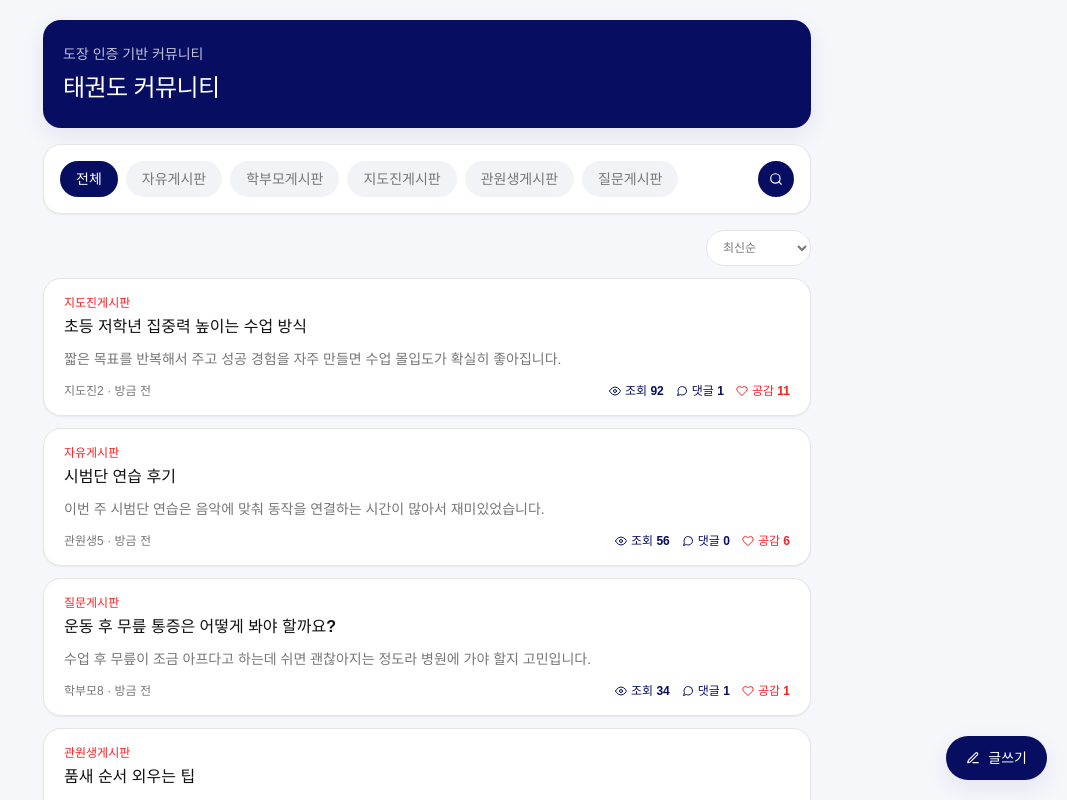
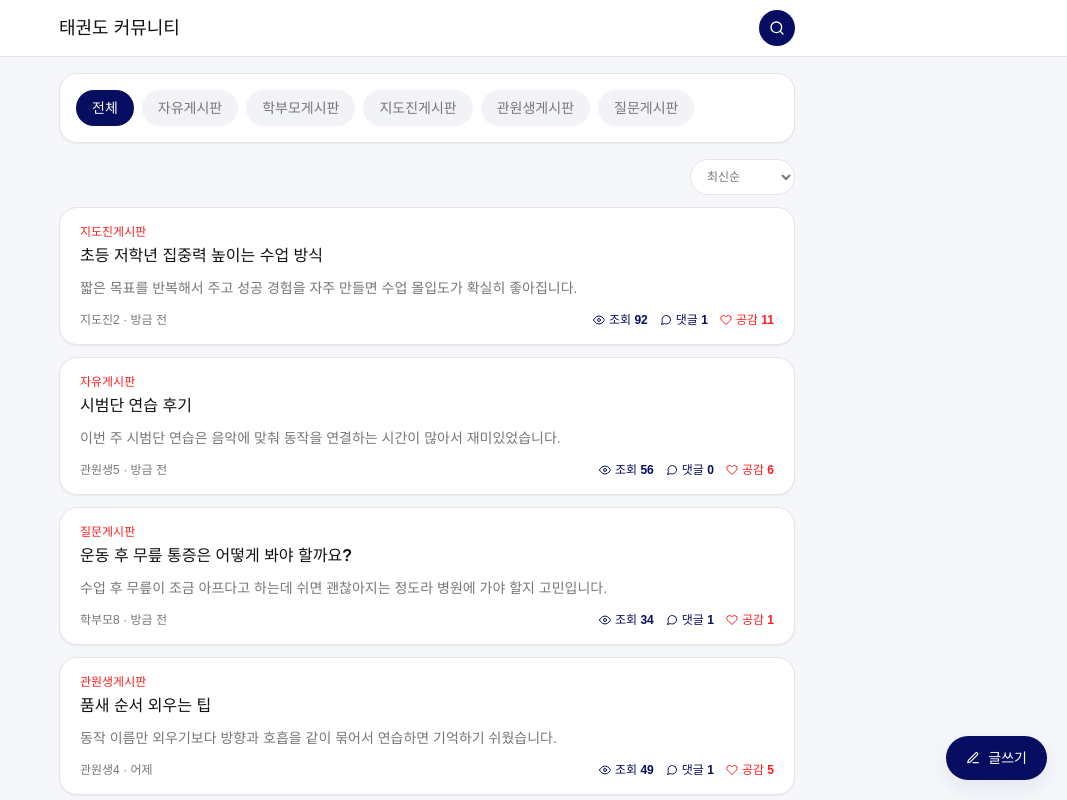
Before and after one commit to thisisyello/taekwondo-community, a React (Vite) app: page /login in a window 1280 px wide. Both pictures are taken after typing "Sample", "Sample123" into the empty fields and a click on the button "로그인". Shown: the top 800 px of the page, without its empty margins (213-1280 px from the left). Built offline with nearby package versions, Linux system fonts and the light colour scheme.

Commit message:
feat: AppLayout 및 TopBar 컴포넌트 추가, 페이지 레이아웃 개선

```diff
--- a/src/App.tsx
+++ b/src/App.tsx
@@ -1,5 +1,6 @@
 import { useEffect, useRef, useState } from "react";
 import { Navigate, Route, Routes, useParams } from "react-router";
+import AppLayout from "./components/AppLayout";
 import { initialComments, initialPosts } from "./data/initialBoardData";
 import BoardPage from "./pages/BoardPage";
 import LoginPage from "./pages/LoginPage";
@@ -198,6 +199,10 @@ export default function App() {
                 path="/"
                 element={
                     currentUser ? (
+                        <AppLayout
+                            title="태권도 커뮤니티"
+                            showSearchButton
+                        >
                             <BoardPage
                                 posts={visiblePosts}
                                 commentCountsByPostId={commentCountsByPostId}
@@ -206,6 +211,7 @@ export default function App() {
                                 selectedBoardType={selectedBoardType}
                                 onSelectBoardType={setSelectedBoardType}
                             />
+                        </AppLayout>
                     ) : (
                         <Navigate to="/login" replace />
                     )
@@ -215,10 +221,12 @@ export default function App() {
                 path="/search"
                 element={
                     currentUser ? (
+                        <AppLayout title="검색" showBackButton>
                             <SearchPage
                                 posts={posts}
                                 commentCountsByPostId={commentCountsByPostId}
                             />
+                        </AppLayout>
                     ) : (
                         <Navigate to="/login" replace />
                     )
@@ -228,10 +236,12 @@ export default function App() {
                 path="/posts/new"
                 element={
                     currentUser ? (
+                        <AppLayout title="글쓰기" showBackButton>
                             <PostEditorPage
                                 mode="create"
                                 onSubmitPost={handleCreatePost}
                             />
+                        </AppLayout>
                     ) : (
                         <Navigate to="/login" replace />
                     )
@@ -241,6 +251,7 @@ export default function App() {
                 path="/posts/:postId"
                 element={
                     currentUser ? (
+                        <AppLayout title="게시글" showBackButton>
                             <PostDetailRoute
                                 posts={posts}
                                 comments={comments}
@@ -252,6 +263,7 @@ export default function App() {
                                 onViewPost={handleViewPost}
                                 onDeletePost={handleDeletePost}
                             />
+                        </AppLayout>
                     ) : (
                         <Navigate to="/login" replace />
                     )
@@ -261,11 +273,13 @@ export default function App() {
                 path="/posts/:postId/edit"
                 element={
                     currentUser ? (
+                        <AppLayout title="글 수정" showBackButton>
                             <PostEditRoute
                                 posts={posts}
                                 currentUserId={currentUser.id}
                                 onUpdatePost={handleUpdatePost}
                             />
+                        </AppLayout>
                     ) : (
                         <Navigate to="/login" replace />
                     )
--- /dev/null
+++ b/src/components/AppLayout.tsx
@@ -0,0 +1,29 @@
+import type { ReactNode } from "react";
+import TopBar from "./TopBar";
+
+type AppLayoutProps = {
+    title: string;
+    children: ReactNode;
+    showBackButton?: boolean;
+    showSearchButton?: boolean;
+};
+
+export default function AppLayout({
+    title,
+    children,
+    showBackButton = false,
+    showSearchButton = false,
+}: AppLayoutProps) {
+    return (
+        <section className="min-h-svh bg-kta-bg text-kta-text">
+            <TopBar
+                title={title}
+                showBackButton={showBackButton}
+                showSearchButton={showSearchButton}
+            />
+            <main className="mx-auto flex max-w-3xl flex-col gap-4 px-4 pb-24 pt-4">
+                {children}
+            </main>
+        </section>
+    );
+}
--- a/src/components/BoardFilter.tsx
+++ b/src/components/BoardFilter.tsx
@@ -1,5 +1,3 @@
-import { FiSearch } from "react-icons/fi";
-import { Link } from "react-router";
 import { BOARD_FILTER_OPTIONS } from "../types/board";
 import type { BoardFilterType } from "../types/board";
 
@@ -13,8 +11,7 @@ export default function BoardFilter({
     onSelectBoardType,
 }: BoardFilterProps) {
     return (
-        <div className="flex items-center gap-2">
-            <div className="flex min-w-0 flex-1 gap-2 overflow-x-auto">
+        <div className="flex gap-2 overflow-x-auto">
             {BOARD_FILTER_OPTIONS.map((option) => (
                 <button
                     className={
@@ -30,13 +27,5 @@ export default function BoardFilter({
                 </button>
             ))}
         </div>
-            <Link
-                aria-label="검색"
-                className="flex h-9 w-9 shrink-0 items-center justify-center rounded-full bg-kta-navy text-sm font-black text-white"
-                to="/search"
-            >
-                <FiSearch aria-hidden="true" />
-            </Link>
-        </div>
     );
 }
--- /dev/null
+++ b/src/components/TopBar.tsx
@@ -0,0 +1,48 @@
+import { FiArrowLeft, FiSearch } from "react-icons/fi";
+import { Link, useNavigate } from "react-router";
+
+type TopBarProps = {
+    title: string;
+    showBackButton?: boolean;
+    showSearchButton?: boolean;
+};
+
+export default function TopBar({
+    title,
+    showBackButton = false,
+    showSearchButton = false,
+}: TopBarProps) {
+    const navigate = useNavigate();
+
+    return (
+        <header className="sticky top-0 z-30 border-b border-kta-border bg-kta-surface/95 text-kta-text backdrop-blur">
+            <div className="mx-auto flex h-14 max-w-3xl items-center justify-between px-4">
+                <div className="flex min-w-0 items-center gap-2">
+                    {showBackButton && (
+                        <button
+                            aria-label="뒤로가기"
+                            className="flex h-9 w-9 shrink-0 items-center justify-center rounded-full text-kta-navy"
+                            onClick={() => navigate(-1)}
+                            type="button"
+                        >
+                            <FiArrowLeft aria-hidden="true" />
+                        </button>
+                    )}
+                    <h1 className="truncate text-lg font-black">{title}</h1>
+                </div>
+
+                {showSearchButton ? (
+                    <Link
+                        aria-label="검색"
+                        className="flex h-9 w-9 shrink-0 items-center justify-center rounded-full bg-kta-navy text-white"
+                        to="/search"
+                    >
+                        <FiSearch aria-hidden="true" />
+                    </Link>
+                ) : (
+                    <div className="h-9 w-9 shrink-0" />
+                )}
+            </div>
+        </header>
+    );
+}
--- a/src/pages/BoardPage.tsx
+++ b/src/pages/BoardPage.tsx
@@ -22,17 +22,7 @@ export default function BoardPage({
     onSelectBoardType,
 }: BoardPageProps) {
     return (
-        <section className="min-h-svh bg-kta-bg px-4 pb-24 pt-5 text-kta-text">
-            <div className="mx-auto flex max-w-3xl flex-col gap-4">
-                <header className="rounded-kta-lg bg-kta-navy px-5 py-6 text-white shadow-kta-md">
-                    <p className="text-sm font-semibold text-white/75">
-                        도장 인증 기반 커뮤니티
-                    </p>
-                    <h1 className="mt-2 text-2xl font-black tracking-tight">
-                        태권도 커뮤니티
-                    </h1>
-                </header>
-
+        <>
             <div className="rounded-kta-lg border border-kta-border bg-kta-surface p-4 shadow-kta-sm">
                 <BoardFilter
                     selectedBoardType={selectedBoardType}
@@ -54,7 +44,6 @@ export default function BoardPage({
                 <FiEdit3 aria-hidden="true" />
                 글쓰기
             </Link>
-            </div>
-        </section>
+        </>
     );
 }
--- a/src/pages/PostEditorPage.tsx
+++ b/src/pages/PostEditorPage.tsx
@@ -63,17 +63,6 @@ export default function PostEditorPage(props: PostEditorPageProps) {
     };
 
     return (
-        <section className="min-h-svh bg-kta-bg px-4 py-5 text-kta-text">
-            <div className="mx-auto max-w-3xl">
-                <header className="mb-4 rounded-kta-lg bg-kta-navy px-5 py-6 text-white shadow-kta-md">
-                    <p className="text-sm font-semibold text-white/75">
-                        {mode === "create" ? "새 게시글 작성" : "게시글 수정"}
-                    </p>
-                    <h1 className="mt-2 text-2xl font-black tracking-tight">
-                        {mode === "create" ? "글쓰기" : "글 수정"}
-                    </h1>
-                </header>
-
         <div className="rounded-kta-lg border border-kta-border bg-kta-surface p-5 shadow-kta-sm">
             <PostForm
                 mode={mode}
@@ -81,17 +70,11 @@ export default function PostEditorPage(props: PostEditorPageProps) {
                 content={form.content}
                 board={form.board}
                 onChangeTitle={(value) => updateForm("title", value)}
-                        onChangeContent={(value) =>
-                            updateForm("content", value)
-                        }
-                        onChangeBoard={(value: BoardType) =>
-                            updateForm("board", value)
-                        }
+                onChangeContent={(value) => updateForm("content", value)}
+                onChangeBoard={(value: BoardType) => updateForm("board", value)}
                 onSubmit={handleSubmit}
                 onCancel={() => navigate(-1)}
             />
         </div>
-            </div>
-        </section>
     );
 }
--- a/src/pages/SearchPage.tsx
+++ b/src/pages/SearchPage.tsx
@@ -1,5 +1,4 @@
 import { useState } from "react";
-import { Link } from "react-router";
 import PostList from "../components/PostList";
 import type { Post, PostSortType, SearchTarget } from "../types/board";
 import { filterPostsBySearch, sortPosts } from "../utils/postList";
@@ -51,16 +50,7 @@ export default function SearchPage({
     };
 
     return (
-        <section className="min-h-svh bg-kta-bg px-4 py-5 text-kta-text">
-            <div className="mx-auto flex max-w-3xl flex-col gap-4">
-                <div className="flex items-center justify-between">
-                    <Link className="text-sm font-bold text-kta-navy" to="/">
-                        목록으로
-                    </Link>
-                    <h1 className="text-lg font-black text-kta-text">검색</h1>
-                    <div className="w-12" />
-                </div>
-
+        <>
             <form
                 className="grid gap-2 rounded-kta-lg border border-kta-border bg-kta-surface p-4 shadow-kta-sm sm:grid-cols-[120px_1fr_88px]"
                 onSubmit={handleSubmit}
@@ -134,8 +124,7 @@ export default function SearchPage({
                     )}
                 </section>
             )}
-            </div>
-        </section>
+        </>
     );
 }
 
```
Also changed, not shown: src/pages/PostDetailPage.tsx (+6 -21 lines). Lines whose indentation alone changed are shown as unchanged.
